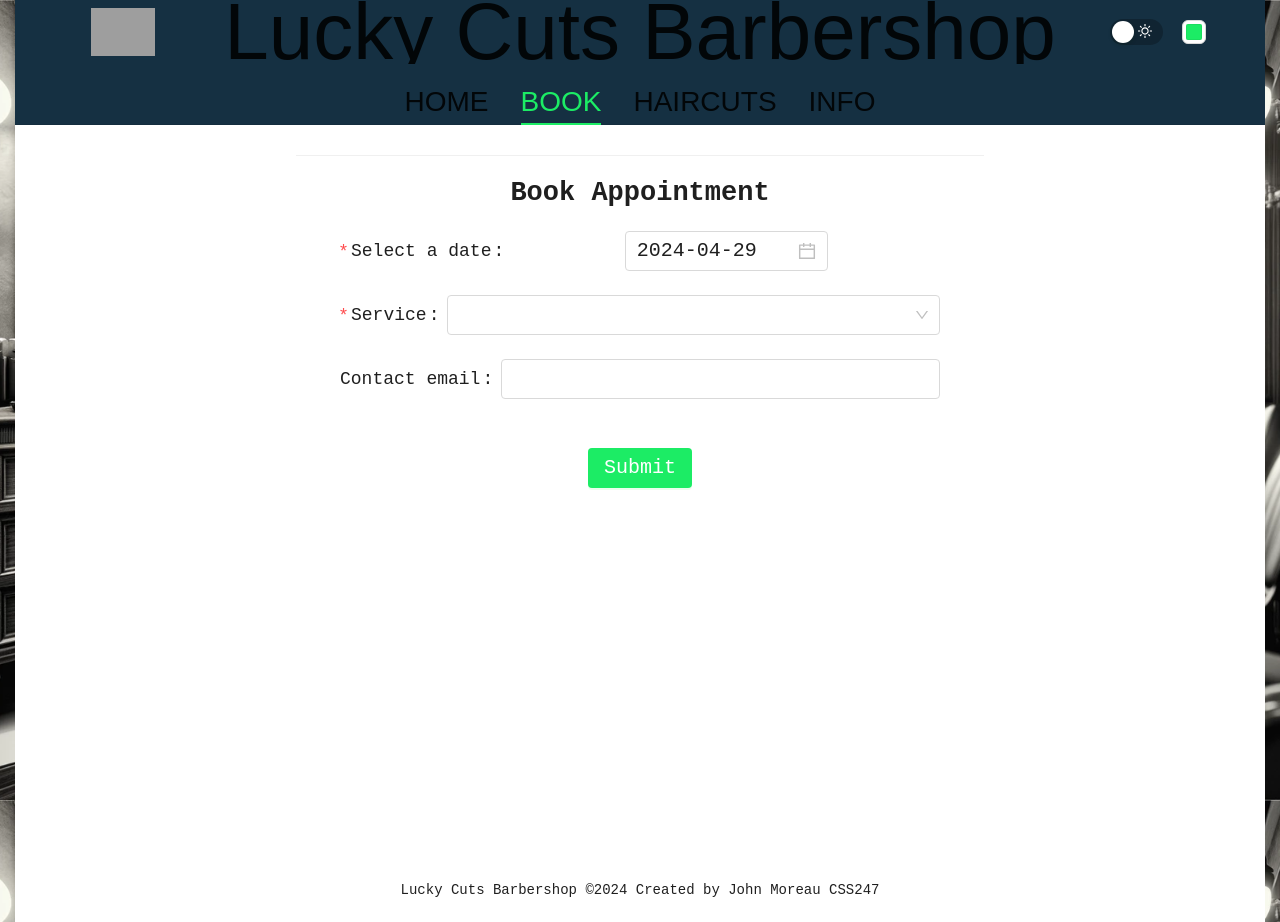
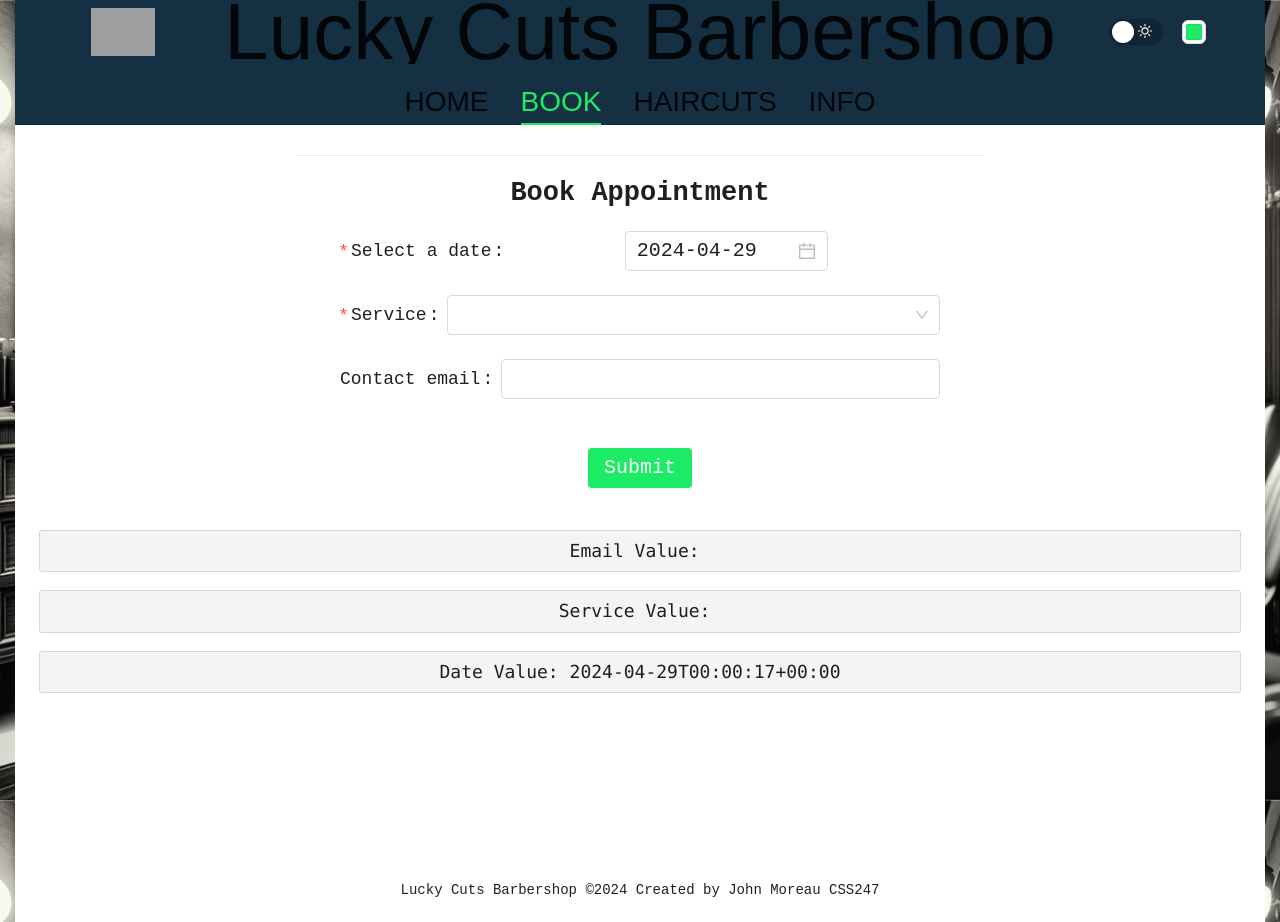
Before and after one commit to Amnesiac9/BarberShop, a React (Vite) app: page / in a window 1280 px wide. Both pictures are taken after a click on the item "BOOK". Built offline with nearby package versions, Linux system fonts and the light colour scheme; grey boxes are pictures that could not be loaded; a web font is replaced by a local one.

Commit message:
Date picker and form value watch working.

```diff
--- a/src/pages/Book.tsx
+++ b/src/pages/Book.tsx
@@ -1,5 +1,5 @@
 
-import { Button, DatePicker, Form, Input, Select } from 'antd';
+import { Button, DatePicker, Form, Input, Select, Typography } from 'antd';
 import type { FormProps } from 'antd';
 import dayjs from 'dayjs';
 import customParseFormat from 'dayjs/plugin/customParseFormat';
@@ -11,9 +11,9 @@ dayjs.extend(customParseFormat);
 
 type FieldType = {
     email?: string;
-    date?: Date;
+    date?: dayjs.Dayjs;
     service?: string;
-    time?: string;
+    // time?: string;
 };
 
 const onFinish: FormProps<FieldType>['onFinish'] = (values) => {
@@ -32,18 +32,22 @@ function BookAppointment() {
     const [timeSlots, setTimeSlots] = React.useState<dayjs.Dayjs[]>([])
     const now = dayjs();
 
-    const dateValue = Form.useWatch('date', form);
+    const dateValue = Form.useWatch('date', form)
     const serviceValue = Form.useWatch('service', form);
+    const emailValue = Form.useWatch('email', form)
+
 
 
     useEffect(() => {
 
-        if (dateValue === undefined) {
-            console.log('dateValue is undefined')
-            return;
-        }
+
 
         const fetchAvailableTimeslots = async () => {
+            if (dateValue === undefined) {
+                console.log('dateValue is undefined')
+                return;
+            }
+            console.log('dateValue:', dateValue)
             try {
 
 
@@ -68,13 +72,12 @@ function BookAppointment() {
     return (
         <div>
             <h2>Book Appointment</h2>
-            {/* <Flex align='center' justify='center'> */}
             <div style={{ alignContent: 'center', alignItems: 'center', justifyContent: 'center', justifyItems: 'center', display: 'flex' }}>
                 <div style={{ width: '85%', marginLeft: 'auto', marginRight: 'auto' }}>
-                    <Form size='large' layout='horizontal' style={{ marginLeft: 'auto', marginRight: 'auto', maxWidth: 600 }}
+                    <Form form={form} size='large' layout='horizontal' style={{ marginLeft: 'auto', marginRight: 'auto', maxWidth: 600 }}
                         onFinish={onFinish} onFinishFailed={onFinishFailed}
                     >
-                        <Form.Item<FieldType> required label='Select a date' name='date' initialValue={now}
+                        <Form.Item<FieldType> required label='Select a date' name="date" initialValue={now}
                             rules={[{ required: true, message: 'Please select a date.' }]}
                         >
                             <DatePicker
@@ -82,16 +85,14 @@ function BookAppointment() {
                                 maxDate={now.add(30, 'day')}
                             />
                         </Form.Item>
-                        <Form.Item<FieldType> required label='Service' name='service'
+                        <Form.Item<FieldType> required label='Service' name="service"
                             rules={[{ required: true, message: 'Please select a service.' }]}
                         >
-                            <Select onChange={() => setServiceSelected(true)}>
+                            <Select>
                                 <Select.Option value='demo'>Demo</Select.Option>
                             </Select>
                         </Form.Item>
-                        <Form.Item<FieldType> label='Contact email' name='email'
-                            rules={[{ max: 100, message: 'Max length: 100 characters.' }]}
-                        >
+                        <Form.Item<FieldType> label='Contact email' name="email">
                             <Input />
                         </Form.Item>
 
@@ -107,11 +108,15 @@ function BookAppointment() {
                             <Button disabled={serviceSelected} style={{ marginTop: '25px' }} type='primary' htmlType="submit" size='large'>Submit</Button>
                         </Form.Item>
                     </Form>
-                    {/* </Flex> */}
-                    {/* </div> */}
                 </div>
             </div>
+            <Typography>
+                <pre>Email Value: {emailValue}</pre>
+                <pre>Service Value: {serviceValue || ''}</pre>
+                <pre>Date Value: {dateValue?.format()}</pre>
+            </Typography>
         </div>
+
     )
 }
 
```
